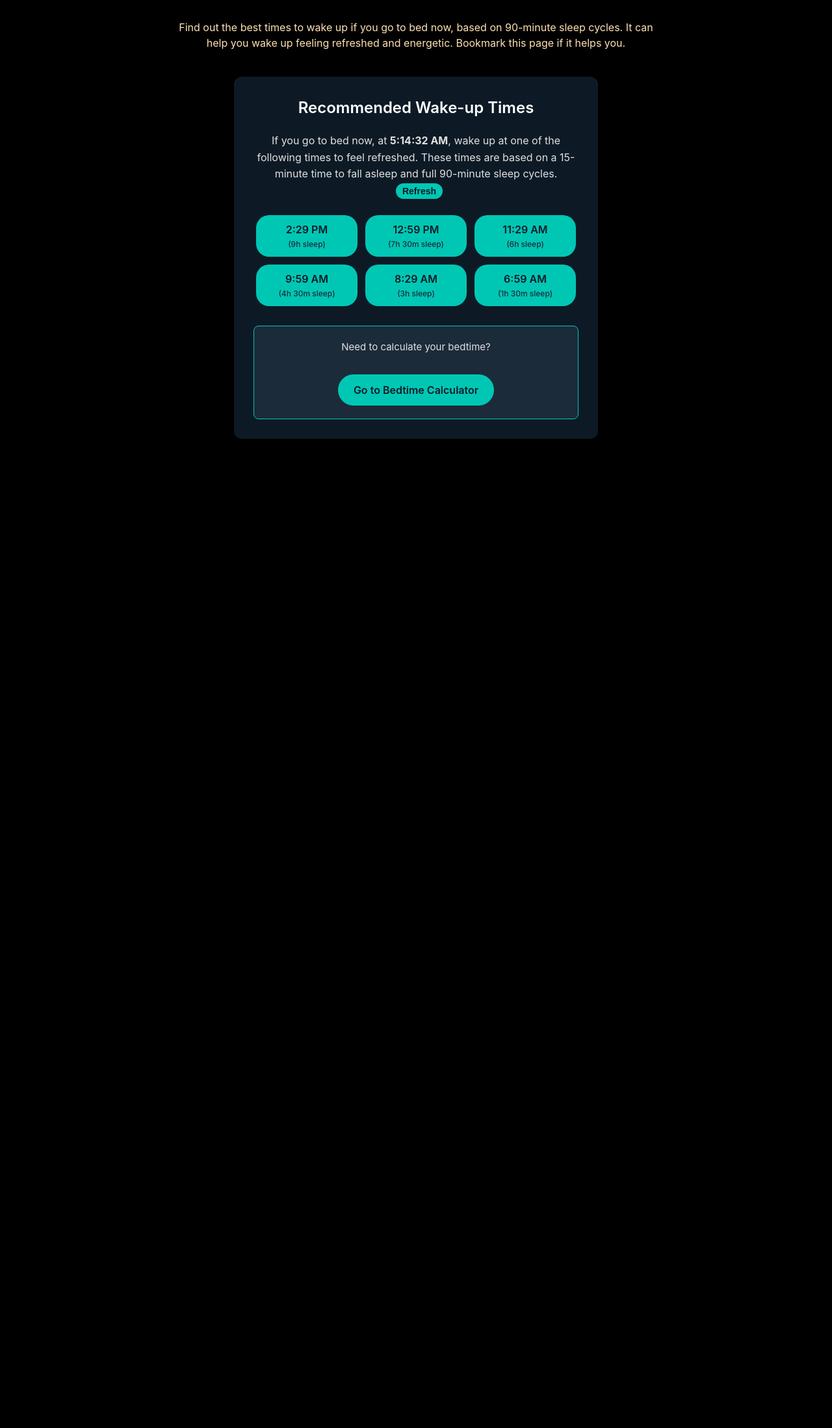
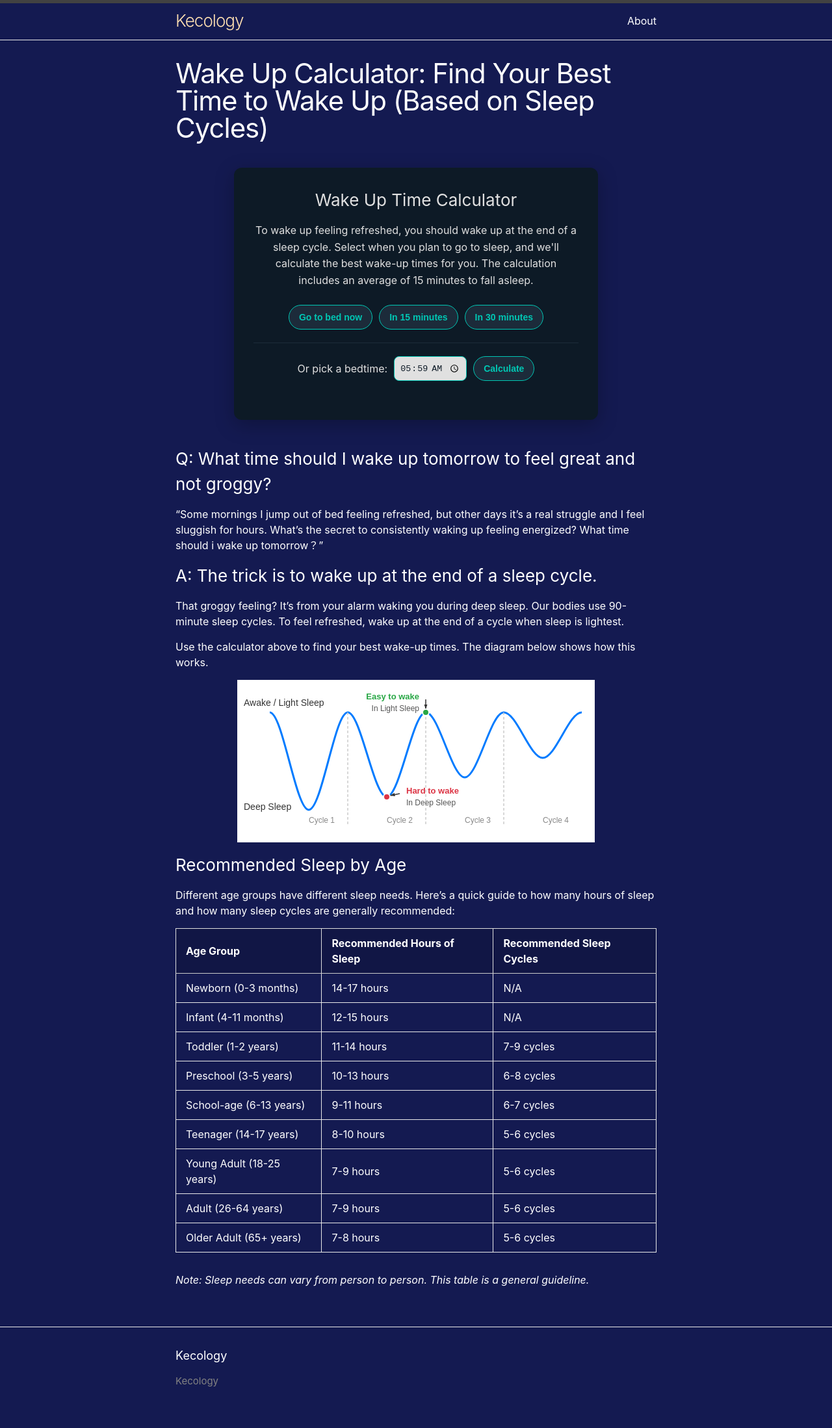
Before and after one commit to lijiaocn/kecology.com, a Jekyll site: the page built from _posts/2025-08-25-wakeup-calculator.md, in a window 1280 px wide. Shown: the whole page at 65% size. Built offline with Jekyll 4.4.1, drawn with Linux system fonts in a browser that asks for light colours; comment, search, counter and statistics services are not loaded; before the commit the page ends 900 px from its top, so only the background shows below that.

Commit message:
更新配色/文案,优化wake up calculator

```diff
--- a/_posts/2025-08-21-best-bedtime-calculator.markdown
+++ b/_posts/2025-08-21-best-bedtime-calculator.markdown
@@ -6,9 +6,9 @@ categories: tool
 permalink: /tool/best-bedtime-calculator
 description: "Find the best time to go to sleep from your desired wake-up time, based on 90-minute sleep cycles. It can help you wake up feeling refreshed and energetic."
 mysetting:
-  display: fullscreen
   nowrapper: false
-backgroud-color: black
+#   display: fullscreen
+# backgroud-color: black
 ---
 
 
--- a/_posts/2025-08-25-wakeup-calculator.md
+++ b/_posts/2025-08-25-wakeup-calculator.md
@@ -1,17 +1,19 @@
 ---
 layout: page
-title:  "Wake Up Calculator - Find the Best Time to Wake Up"
+title:  "Wake Up Calculator: Find Your Best Time to Wake Up (Based on Sleep Cycles)"
 date:   2025-08-25 10:00:00 +0800
 categories: tool
 permalink: /tool/wakeup-calculator
 description: "Find out the best times to wake up if you go to bed now, based on 90-minute sleep cycles. It can help you wake up feeling refreshed and energetic."
 mysetting:
-  display: fullscreen
   nowrapper: false
-backgroud-color: black
+#   display: fullscreen
+# backgroud-color: darkblue
 ---
 
-<p style="text-align:center;color:#FFE0B2">{{ page.description }} Bookmark this page if it helps you.</p>
+<!-- <p style="text-align:center;color:#FFE0B2">{{ page.description }} Bookmark this page if it helps you.</p> -->
+
+
 <style>
     #sleep-calculator-container {
         font-family: -apple-system, BlinkMacSystemFont, "Segoe UI", Roboto, Helvetica, Arial, sans-serif;
@@ -35,23 +37,63 @@ backgroud-color: black
         line-height: 1.6;
         margin-bottom: 25px;
     }
+    #bedtime-options-container {
+        display: flex;
+        flex-wrap: wrap;
+        justify-content: center;
+        gap: 10px;
+        margin-bottom: 20px;
+    }
+    .bedtime-option-btn {
+        background-color: #1c2b3a;
+        color: #00c7b4;
+        border: 1px solid #00c7b4;
+        padding: 10px 15px;
+        border-radius: 20px;
+        font-size: 14px;
+        font-weight: 600;
+        cursor: pointer;
+        transition: all 0.2s;
+    }
+    .bedtime-option-btn:hover, .bedtime-option-btn.active {
+        background-color: #00c7b4;
+        color: #0d1a26;
+    }
+    #custom-time-container {
+        margin-top: 20px;
+        padding-top: 20px;
+        border-top: 1px solid #1c2b3a;
+        display: flex;
+        justify-content: center;
+        align-items: center;
+        gap: 10px;
+        flex-wrap: wrap;
+    }
+    #custom-time-input {
+        background-color: #e0e0e0; /* Light background */
+        color: #0d1a26; /* Dark text */
+        border: 1px solid #00c7b4;
+        padding: 8px;
+        border-radius: 8px;
+    }
     #wakeup-options {
         display: flex;
         flex-wrap: wrap;
         justify-content: center;
         gap: 12px;
+        margin-top: 20px;
     }
     .bedtime {
         background-color: #00c7b4;
         color: #0d1a26;
-        padding: 10px 18px;
-        border-radius: 20px;
-        font-size: 16px;
+        padding: 6px 12px;
+        border-radius: 14px;
+        font-size: 14px;
         font-weight: 600;
         display: flex;
         flex-direction: column;
         align-items: center;
-        min-width: 120px;
+        min-width: 100px;
     }
     .duration-annotation {
         font-size: 12px;
@@ -59,146 +101,182 @@ backgroud-color: black
         margin-top: 2px;
         font-weight: 500;
     }
-    #suggestion-now {
-        margin-top: 30px;
-        padding: 20px;
-        background-color: #1c2b3a;
-        border-radius: 8px;
-        border: 1px solid #00c7b4;
-    }
-    #suggestion-now h3 {
-        color: #00c7b4;
-        font-weight: 600;
-        margin-bottom: 10px;
-        font-size: 18px;
-    }
-    #suggestion-now p {
-        font-size: 15px;
-        margin-bottom: 15px;
-    }
-    .btn {
-        background-color: #00c7b4;
-        color: #0d1a26;
-        border: none;
-        padding: 12px 24px;
-        border-radius: 25px;
-        font-size: 16px;
-        font-weight: 600;
-        cursor: pointer;
-        transition: background-color 0.2s;
-        margin-top: 15px;
-        display: inline-block;
-        text-decoration: none;
-    }
-    .btn:hover {
-        background-color: #00a896;
-    }
-    #refresh-button {
-        background-color: #00c7b4;
-        color: #0d1a26;
-        border: none;
-        padding: 4px 10px;
-        border-radius: 15px;
-        font-size: 14px;
-        font-weight: 600;
-        cursor: pointer;
-        transition: background-color 0.2s;
-        margin-left: 10px;
-        vertical-align: middle;
-    }
-    #refresh-button:hover {
-        background-color: #00a896;
-    }
 </style>
 
 <div id="sleep-calculator-container">
-    <h1>Recommended Wake-up Times</h1>
-    <p>If you go to bed now, at <strong id="current-time-display"></strong>, wake up at one of the following times to feel refreshed. These times are based on a 15-minute time to fall asleep and full 90-minute sleep cycles. <button id="refresh-button">Refresh</button></p>
-    <div id="wakeup-options" style="margin-top: 20px;"></div>
-    <div id="suggestion-now">
-        <p style="margin-bottom: 15px;">Need to calculate your bedtime?</p>
-        <a href="/tool/best-bedtime-calculator" class="btn">Go to Bedtime Calculator</a>
+    <h3>Wake Up Time Calculator</h3>
+    <p>To wake up feeling refreshed, you should wake up at the end of a sleep cycle. Select when you plan to go to sleep, and we'll calculate the best wake-up times for you. The calculation includes an average of 15 minutes to fall asleep.</p>
+
+    <div id="bedtime-options-container">
+        <button id="calc-now" class="bedtime-option-btn">Go to bed now</button>
+        <button id="calc-15-min" class="bedtime-option-btn">In 15 minutes</button>
+        <button id="calc-30-min" class="bedtime-option-btn">In 30 minutes</button>
     </div>
+
+    <div id="custom-time-container">
+        <label for="custom-time-input">Or pick a bedtime:</label>
+        <input type="time" id="custom-time-input">
+        <button id="calc-custom-btn" class="bedtime-option-btn">Calculate</button>
+    </div>
+
+    <div id="wakeup-title" style="margin-top: 30px; color: #00c7b4; font-weight: 600; font-size: 18px;"></div>
+    <div id="wakeup-options"></div>
+
 </div>
 
 <script>
-    function formatTime(date) {
-        let hours = date.getHours();
-        let minutes = date.getMinutes();
-        const ampm = hours >= 12 ? 'PM' : 'AM';
-        hours = hours % 12;
-        hours = hours ? hours : 12; // the hour '0' should be '12'
-        minutes = minutes < 10 ? '0' + minutes : minutes;
-        return hours + ':' + minutes + ' ' + ampm;
-    }
+    document.addEventListener('DOMContentLoaded', function() {
+        const wakeupOptionsContainer = document.getElementById('wakeup-options');
+        const wakeupTitle = document.getElementById('wakeup-title');
+        const calcNowBtn = document.getElementById('calc-now');
+        const calc15MinBtn = document.getElementById('calc-15-min');
+        const calc30MinBtn = document.getElementById('calc-30-min');
+        const customTimeInput = document.getElementById('custom-time-input');
+        const calcCustomBtn = document.getElementById('calc-custom-btn');
+        const presetOptionBtns = document.querySelectorAll('#bedtime-options-container .bedtime-option-btn');
 
-    function formatTimeWithSeconds(date) {
-        let hours = date.getHours();
-        let minutes = date.getMinutes();
-        let seconds = date.getSeconds();
-        const ampm = hours >= 12 ? 'PM' : 'AM';
-        hours = hours % 12;
-        hours = hours ? hours : 12; // the hour '0' should be '12'
-        minutes = minutes < 10 ? '0' + minutes : minutes;
-        seconds = seconds < 10 ? '0' + seconds : seconds;
-        return hours + ':' + minutes + ':' + seconds + ' ' + ampm;
-    }
+        function setDefaultTime() {
+            const now = new Date();
+            const futureTime = new Date(now.getTime() + 45 * 60 * 1000);
+            const hours = String(futureTime.getHours()).padStart(2, '0');
+            const minutes = String(futureTime.getMinutes()).padStart(2, '0');
+            customTimeInput.value = `${hours}:${minutes}`;
+        }
 
-    function calculateAndShowWakeUpTimes() {
-        const wakeupOptionsContainer = document.getElementById('wakeup-options');
-        const currentTimeDisplay = document.getElementById('current-time-display');
-        if (!wakeupOptionsContainer || !currentTimeDisplay) return;
+        function formatTime(date) {
+            let hours = date.getHours();
+            let minutes = date.getMinutes();
+            const ampm = hours >= 12 ? 'PM' : 'AM';
+            hours = hours % 12;
+            hours = hours ? hours : 12; // the hour '0' should be '12'
+            minutes = minutes < 10 ? '0' + minutes : minutes;
+            return hours + ':' + minutes + ' ' + ampm;
+        }
 
-        const now = new Date();
-        currentTimeDisplay.textContent = formatTimeWithSeconds(now);
+        function calculateAndShowWakeUpTimes(startTime, startTimeString) {
+            if (!wakeupOptionsContainer || !wakeupTitle) return;
 
-        // Add 15 minutes to account for the time it takes to fall asleep.
-        const sleepTime = new Date(now.getTime() + 15 * 60 * 1000);
+            wakeupTitle.textContent = `If you go to bed ${startTimeString}, wake up at:`;
 
-        const wakeUpTimes = [];
-        const sleepCycleMinutes = 90;
-        const numberOfCycles = 6;
+            // Add 15 minutes to account for the time it takes to fall asleep.
+            const sleepTime = new Date(startTime.getTime() + 15 * 60 * 1000);
 
-        for (let i = 1; i <= numberOfCycles; i++) {
-            let wakeUpTime = new Date(sleepTime.getTime() + i * sleepCycleMinutes * 60 * 1000);
+            const wakeUpTimes = [];
+            const sleepCycleMinutes = 90;
+            const numberOfCycles = 6;
 
-            const durationHours = Math.floor((i * sleepCycleMinutes) / 60);
-            const durationMinutes = (i * sleepCycleMinutes) % 60;
-            let durationText = `${durationHours}h`;
-            if (durationMinutes > 0) {
-                durationText += ` ${durationMinutes}m`;
+            for (let i = 1; i <= numberOfCycles; i++) {
+                let wakeUpTime = new Date(sleepTime.getTime() + i * sleepCycleMinutes * 60 * 1000);
+
+                const durationHours = Math.floor((i * sleepCycleMinutes) / 60);
+                const durationMinutes = (i * sleepCycleMinutes) % 60;
+                let durationText = `${durationHours}h`;
+                if (durationMinutes > 0) {
+                    durationText += ` ${durationMinutes}m`;
+                }
+
+                wakeUpTimes.push({time: wakeUpTime, duration: durationText});
             }
 
-            wakeUpTimes.push({time: wakeUpTime, duration: durationText});
+            wakeupOptionsContainer.innerHTML = '';
+
+            // Show the best times first (longer sleep)
+            wakeUpTimes.reverse().forEach(wt => {
+                const wakeupElement = document.createElement('div');
+                wakeupElement.className = 'bedtime'; // Reuse style
+
+                const timeSpan = document.createElement('span');
+                timeSpan.textContent = formatTime(wt.time);
+
+                const durationSpan = document.createElement('span');
+                durationSpan.className = 'duration-annotation';
+                durationSpan.textContent = `(${wt.duration} sleep)`;
+
+                wakeupElement.appendChild(timeSpan);
+                wakeupElement.appendChild(durationSpan);
+                wakeupOptionsContainer.appendChild(wakeupElement);
+            });
         }
 
-        wakeupOptionsContainer.innerHTML = '';
+        function setActiveButton(activeBtn) {
+            presetOptionBtns.forEach(btn => btn.classList.remove('active'));
+            if (activeBtn) {
+                activeBtn.classList.add('active');
+            }
+        }
 
-        // Show the best times first (longer sleep)
-        wakeUpTimes.reverse().forEach(wt => {
-            const wakeupElement = document.createElement('div');
-            wakeupElement.className = 'bedtime'; // Reuse style
+        calcNowBtn.addEventListener('click', () => {
+            setActiveButton(calcNowBtn);
+            calculateAndShowWakeUpTimes(new Date(), 'now');
+        });
 
-            const timeSpan = document.createElement('span');
-            timeSpan.textContent = formatTime(wt.time);
+        calc15MinBtn.addEventListener('click', () => {
+            setActiveButton(calc15MinBtn);
+            const startTime = new Date(new Date().getTime() + 15 * 60 * 1000);
+            calculateAndShowWakeUpTimes(startTime, 'in 15 minutes');
+        });
 
-            const durationSpan = document.createElement('span');
-            durationSpan.className = 'duration-annotation';
-            durationSpan.textContent = `(${wt.duration} sleep)`;
+        calc30MinBtn.addEventListener('click', () => {
+            setActiveButton(calc30MinBtn);
+            const startTime = new Date(new Date().getTime() + 30 * 60 * 1000);
+            calculateAndShowWakeUpTimes(startTime, 'in 30 minutes');
+        });
 
-            wakeupElement.appendChild(timeSpan);
-            wakeupElement.appendChild(durationSpan);
-            wakeupOptionsContainer.appendChild(wakeupElement);
+        calcCustomBtn.addEventListener('click', () => {
+            setActiveButton(null); // No preset button is active
+            const timeValue = customTimeInput.value;
+            if (!timeValue) {
+                // Maybe provide feedback to the user
+                wakeupTitle.textContent = 'Please select a time first.';
+                wakeupOptionsContainer.innerHTML = '';
+                return;
+            }
+
+            const [hours, minutes] = timeValue.split(':');
+            const now = new Date();
+            const startTime = new Date(now.getFullYear(), now.getMonth(), now.getDate(), hours, minutes);
+
+            // If the selected time is earlier than now, assume it's for the next day
+            if (startTime < now) {
+                startTime.setDate(startTime.getDate() + 1);
+            }
+
+            calculateAndShowWakeUpTimes(startTime, `at ${formatTime(startTime)}`);
         });
-    }
 
-    // Run calculations on page load
-    document.addEventListener('DOMContentLoaded', function() {
-        calculateAndShowWakeUpTimes();
-
-        const refreshButton = document.getElementById('refresh-button');
-        if (refreshButton) {
-            refreshButton.addEventListener('click', calculateAndShowWakeUpTimes);
-        }
+        // Set default time for the custom input
+        setDefaultTime();
     });
 </script>
+
+### Q: What time should I wake up tomorrow to feel great and not groggy?
+
+"Some mornings I jump out of bed feeling refreshed, but other days it's a real struggle and I feel sluggish for hours. What's the secret to consistently waking up feeling energized? What time should i wake up tomorrow？"
+
+### A: The trick is to wake up at the end of a sleep cycle.
+
+That groggy feeling? It's from your alarm waking you during deep sleep. Our bodies use 90-minute sleep cycles. To feel refreshed, wake up at the end of a cycle when sleep is lightest.
+
+Use the calculator above to find your best wake-up times. The diagram below shows how this works.
+
+<p style="text-align:center;">
+  <img src="/assets/img/sleep_cycle_explanation.svg" alt="A diagram showing that the best time to wake up is at the end of a 90-minute sleep cycle, avoiding the grogginess that comes from waking during a deep sleep phase." style="max-width: 100%;"/>
+</p>
+
+### Recommended Sleep by Age
+
+Different age groups have different sleep needs. Here’s a quick guide to how many hours of sleep and how many sleep cycles are generally recommended:
+
+| Age Group | Recommended Hours of Sleep | Recommended Sleep Cycles |
+| :--- | :--- | :--- |
+| Newborn (0-3 months) | 14-17 hours | N/A |
+| Infant (4-11 months) | 12-15 hours | N/A |
+| Toddler (1-2 years) | 11-14 hours | 7-9 cycles |
+| Preschool (3-5 years) | 10-13 hours | 6-8 cycles |
+| School-age (6-13 years) | 9-11 hours | 6-7 cycles |
+| Teenager (14-17 years) | 8-10 hours | 5-6 cycles |
+| Young Adult (18-25 years) | 7-9 hours | 5-6 cycles |
+| Adult (26-64 years) | 7-9 hours | 5-6 cycles |
+| Older Adult (65+ years) | 7-8 hours | 5-6 cycles |
+
+*Note: Sleep needs can vary from person to person. This table is a general guideline.*
--- a/_sass/minima.scss
+++ b/_sass/minima.scss
@@ -10,9 +10,14 @@ $base-line-height: 1.5 !default;
 
 $spacing-unit:     30px !default;
 
-$text-color:       #111 !default;
-$background-color: #fdfdfd !default;
-$brand-color:      #2a7ae2 !default;
+// $text-color:       #111 !default;
+// $background-color: #fdfdfd !default;
+// $text-color:       white !default;
+// $brand-color:      #2a7ae2 !default;
+$text-color:       white !default;
+$background-color: #141A51 !default;
+$brand-color:      #FFE0B2 !default;
+
 
 $grey-color:       #828282 !default;
 $grey-color-light: lighten($grey-color, 40%) !default;
--- a/_sass/minima/_base.scss
+++ b/_sass/minima/_base.scss
@@ -235,16 +235,17 @@ table {
   color: lighten($text-color, 18%);
   border-collapse: collapse;
   border: 1px solid $grey-color-light;
-  tr {
-    &:nth-child(even) {
-      background-color: lighten($grey-color-light, 6%);
-    }
-  }
+  // tr {
+  //   &:nth-child(even) {
+  //     background-color: lighten($grey-color-light, 6%);
+  //   }
+  // }
   th, td {
     padding: ($spacing-unit / 3) ($spacing-unit / 2);
   }
   th {
-    background-color: lighten($grey-color-light, 3%);
+    // background-color: lighten($grey-color-light, 3%);
+    background-color: darken($background-color, 3%);
     border: 1px solid darken($grey-color-light, 4%);
     border-bottom-color: darken($grey-color-light, 12%);
   }
--- a/_sass/minima/_layout.scss
+++ b/_sass/minima/_layout.scss
@@ -20,7 +20,8 @@
 
   &,
   &:visited {
-    color: $grey-color-dark;
+    // color: $grey-color-dark;
+    color: $brand-color;
   }
 }
 
```
Also changed, not shown: assets/img/sleep_cycle_explanation.svg (added).
